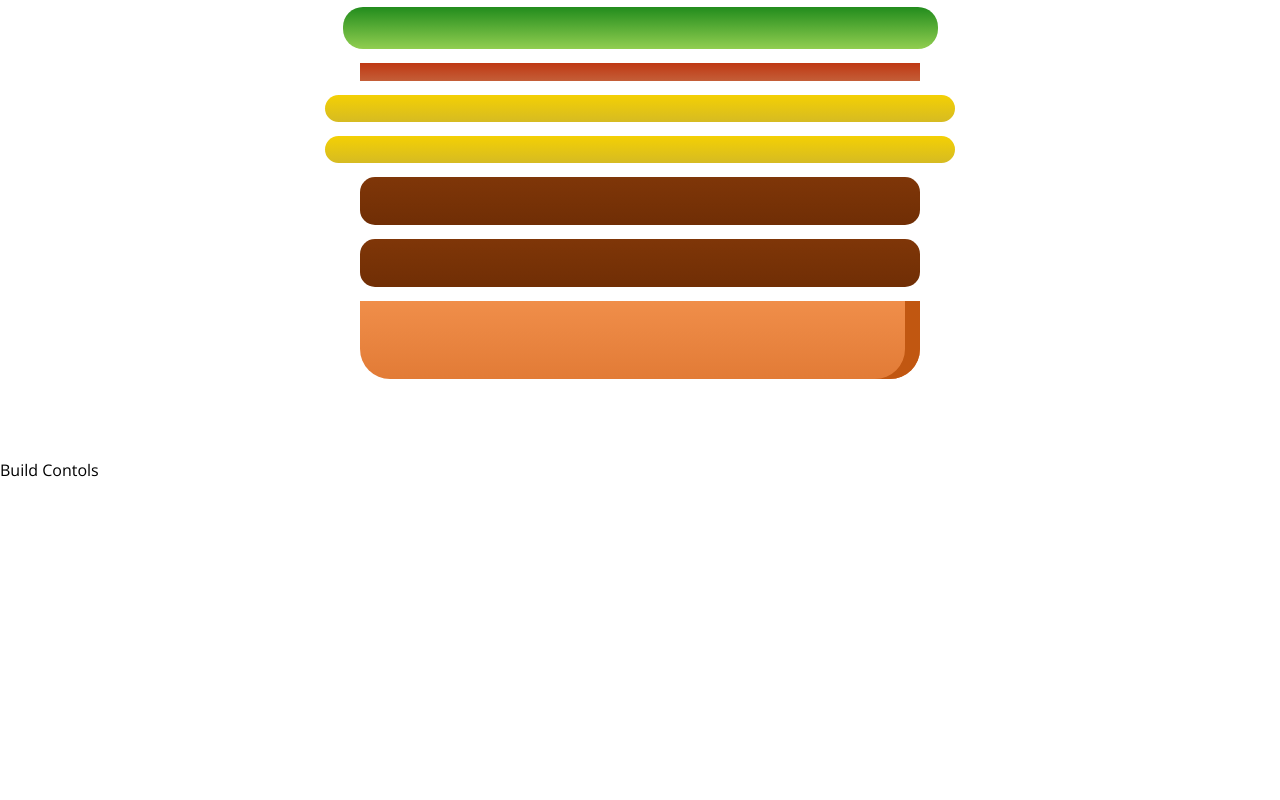
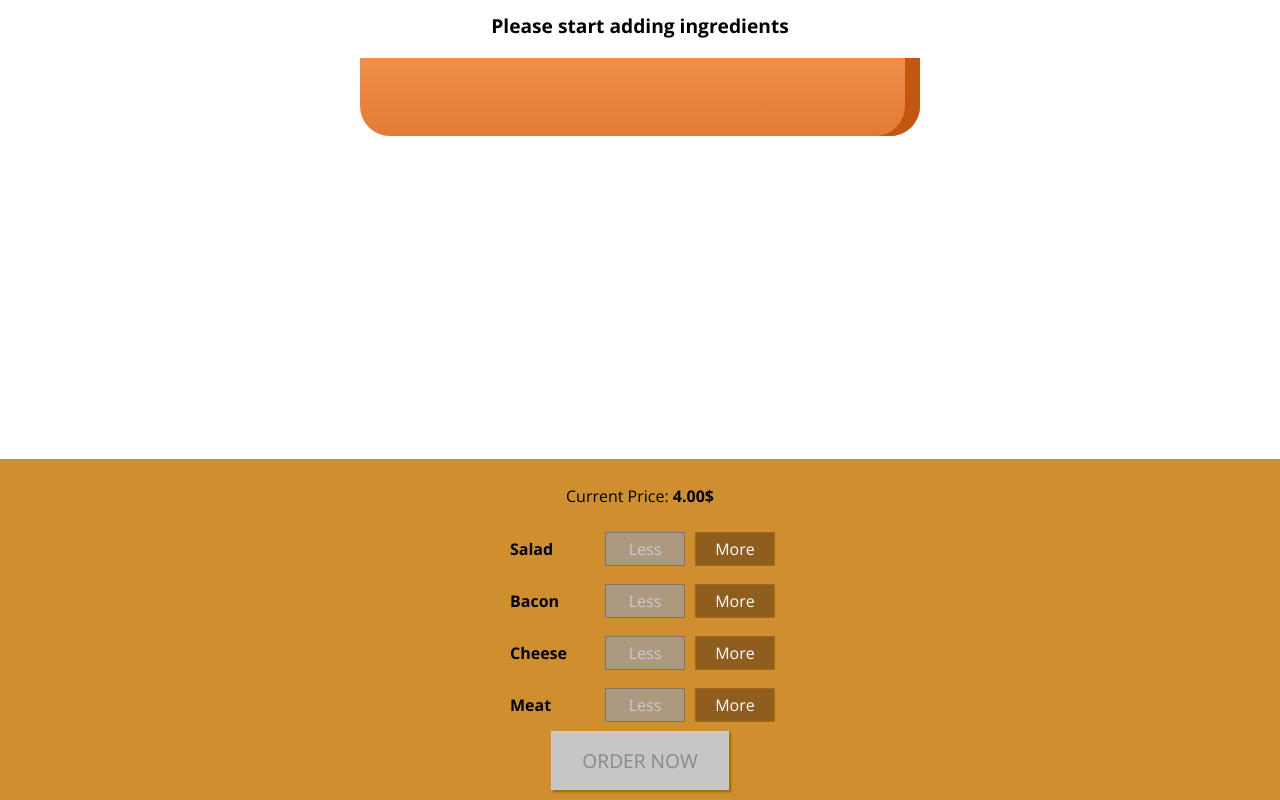
Before and after one commit to nickzahornyi/burger-shop, a React app: page / in a window 1280 px wide. Shown: the part 179-979 px from the top of the page. Before the commit the page ends 800 px from the top, so only its background shows below. Built offline with nearby package versions, Linux system fonts and the light colour scheme.

Commit message:
added modal component

```diff
--- a/src/components/Burger/BuildControls/BuildControl/BuildControl.js
+++ b/src/components/Burger/BuildControls/BuildControl/BuildControl.js
@@ -5,8 +5,16 @@
 const buildControl = props => (
   <div className={classes.buildControl}>
     <div className={classes.label}>{props.label}</div>
-    <button className={classes.less}>Less</button>
-    <button className={classes.more}>More</button>
+    <button
+      className={classes.less}
+      onClick={props.removed}
+      disabled={props.disabled}
+    >
+      Less
+    </button>
+    <button className={classes.more} onClick={props.added}>
+      More
+    </button>
   </div>
 );
 
--- a/src/components/Burger/BuildControls/BuildControls.css
+++ b/src/components/Burger/BuildControls/BuildControls.css
@@ -8,3 +8,45 @@
   margin: auto;
   padding: 10px 0;
 }
+
+.orderButton {
+  background-color: #dad735;
+  outline: none;
+  cursor: pointer;
+  border: 1px solid #966909;
+  color: #966909;
+  font-family: inherit;
+  font-size: 1.2em;
+  padding: 15px 30px;
+  box-shadow: 2px 2px 2px #966909;
+}
+
+.orderButton:hover,
+.orderButton:active {
+  background-color: #a0db41;
+  border: 1px solid #966909;
+  color: #966909;
+}
+
+.orderButton:disabled {
+  background-color: #c7c6c6;
+  cursor: not-allowed;
+  border: 1px solid #ccc;
+  color: #888888;
+}
+
+.orderButton:not(:disabled) {
+  animation: enable 0.3s linear;
+}
+
+@keyframes enable {
+  0% {
+    transform: scale(1);
+  }
+  60% {
+    transform: scale(1.1);
+  }
+  100% {
+    transform: scale(1);
+  }
+}
--- a/src/components/Burger/BuildControls/BuildControls.js
+++ b/src/components/Burger/BuildControls/BuildControls.js
@@ -1,6 +1,7 @@
 import React from "react";
 
 import classes from "./BuildControls.css";
+import BuildControl from "./BuildControl/BuildControl";
 
 const controls = [
   {
@@ -21,6 +22,28 @@
   },
 ];
 
-const buildControls = props => <div />;
+const buildControls = props => (
+  <div className={classes.buildControls}>
+    <p>
+      Current Price: <strong>{props.price.toFixed(2)}$</strong>
+    </p>
+    {controls.map(ctrl => (
+      <BuildControl
+        key={ctrl.label}
+        label={ctrl.label}
+        added={() => props.ingredientAdded(ctrl.type)}
+        removed={() => props.ingredientRemoved(ctrl.type)}
+        disabled={props.disabled[ctrl.type]}
+      />
+    ))}
+    <button
+      className={classes.orderButton}
+      disabled={!props.purchaseable}
+      onClick={props.ordered}
+    >
+      ORDER NOW
+    </button>
+  </div>
+);
 
 export default buildControls;
--- /dev/null
+++ b/src/components/Burger/OrderSummary/OrderSummary.js
@@ -0,0 +1,24 @@
+import React from "react";
+
+import Aux from "../../../hoc/Aux";
+
+const orderSummary = props => {
+  const ingredientSummary = Object.keys(props.ingredients).map(igKey => {
+    return (
+      <li key={igKey}>
+        <span style={{ textTransform: "capitalize" }}>{igKey}</span>:
+        {props.ingredients[igKey]}
+      </li>
+    );
+  });
+  return (
+    <Aux>
+      <h3>Your order</h3>
+      <p>A delicious burger with the following ingredients:</p>
+      <ul>{ingredientSummary}</ul>
+      <p>Continue to Checkout?</p>
+    </Aux>
+  );
+};
+
+export default orderSummary;
--- /dev/null
+++ b/src/components/UI/Modal/Modal.css
@@ -0,0 +1,20 @@
+.modal {
+  position: fixed;
+  z-index: 500;
+  background-color: white;
+  width: 70%;
+  border: 1px solid #ccc;
+  box-shadow: 1px 1px 1px black;
+  padding: 16px;
+  left: 15%;
+  top: 30%;
+  box-sizing: border-box;
+  transition: all 0.3s ease-out;
+}
+
+@media (min-width: 600px) {
+  .modal {
+    width: 500px;
+    left: calc(50% - 250px);
+  }
+}
--- /dev/null
+++ b/src/components/UI/Modal/Modal.js
@@ -0,0 +1,17 @@
+import React from "react";
+
+import classes from "./Modal.css";
+
+const modal = props => (
+  <div
+    className={classes.modal}
+    style={{
+      transform: props.show ? "translateY(0)" : "translateY(-100vh)",
+      opacity: props.show ? "1" : "0",
+    }}
+  >
+    {props.children}
+  </div>
+);
+
+export default modal;
--- a/src/containers/BurgerBuilder/BurgerBuilder.js
+++ b/src/containers/BurgerBuilder/BurgerBuilder.js
@@ -2,21 +2,114 @@
 
 import Aux from "../../hoc/Aux";
 import Burger from "../../components/Burger/Burger";
+import BuildControls from "../../components/Burger/BuildControls/BuildControls";
+import Modal from "../../components/UI/Modal/Modal";
+import OrderSummary from "../../components/Burger/OrderSummary/OrderSummary";
+
+const INGREDIENT_PRICES = {
+  salad: 0.5,
+  bacon: 0.7,
+  cheese: 0.4,
+  meat: 1.3,
+};
 class BurgerBuilder extends Component {
   state = {
     ingredients: {
-      salad: 1,
-      bacon: 1,
-      cheese: 2,
-      meat: 2,
+      salad: 0,
+      bacon: 0,
+      cheese: 0,
+      meat: 0,
     },
+    totalPrice: 4,
+    purchaseable: false,
+    purchasing: false,
+  };
+
+  updatePurchaseState = ingredients => {
+    const sum = Object.keys(ingredients)
+      .map(igKey => {
+        return ingredients[igKey];
+      })
+      .reduce((sum, el) => {
+        return sum + el;
+      }, 0);
+
+    this.setState({
+      purchaseable: sum > 0,
+    });
+  };
+
+  addIngredientHandler = type => {
+    const oldCount = this.state.ingredients[type];
+    const updatedCount = oldCount + 1;
+
+    const updatedIngredients = {
+      ...this.state.ingredients,
+    };
+
+    updatedIngredients[type] = updatedCount;
+    const priceAddition = INGREDIENT_PRICES[type];
+    const oldPrice = this.state.totalPrice;
+    const newPrice = oldPrice + priceAddition;
+
+    this.setState({
+      totalPrice: newPrice,
+      ingredients: updatedIngredients,
+    });
+
+    this.updatePurchaseState(updatedIngredients);
+  };
+
+  removeIngredientHandler = type => {
+    const oldCount = this.state.ingredients[type];
+    if (oldCount <= 0) {
+      return;
+    }
+    const updatedCount = oldCount - 1;
+
+    const updatedIngredients = {
+      ...this.state.ingredients,
+    };
+
+    updatedIngredients[type] = updatedCount;
+    const priceDeduction = INGREDIENT_PRICES[type];
+    const oldPrice = this.state.totalPrice;
+    const newPrice = oldPrice - priceDeduction;
+
+    this.setState({
+      totalPrice: newPrice,
+      ingredients: updatedIngredients,
+    });
+
+    this.updatePurchaseState(updatedIngredients);
+  };
+
+  purchaseHandler = () => {
+    this.setState({ purchasing: true });
   };
 
   render() {
+    const disabledInfo = {
+      ...this.state.ingredients,
+    };
+
+    for (let key in disabledInfo) {
+      disabledInfo[key] = disabledInfo[key] <= 0;
+    }
     return (
       <Aux>
+        <Modal show={this.state.purchasing}>
+          <OrderSummary ingredients={this.state.ingredients} />
+        </Modal>
         <Burger ingredients={this.state.ingredients} />
-        <div>Build Contols</div>
+        <BuildControls
+          ingredientAdded={this.addIngredientHandler}
+          ingredientRemoved={this.removeIngredientHandler}
+          disabled={disabledInfo}
+          purchaseable={this.state.purchaseable}
+          price={this.state.totalPrice}
+          ordered={this.purchaseHandler}
+        />
       </Aux>
     );
   }
```
Also changed, not shown: src/components/UI/Backdrop/Backdrop.js (added).
